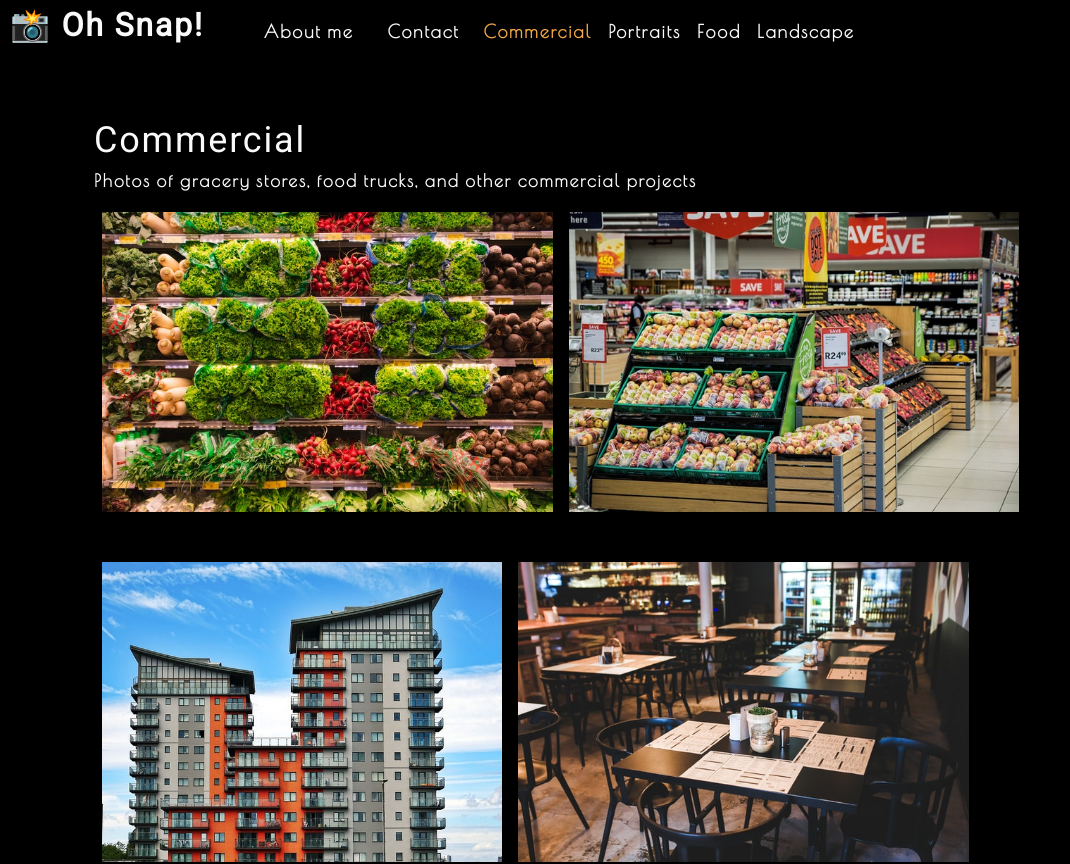
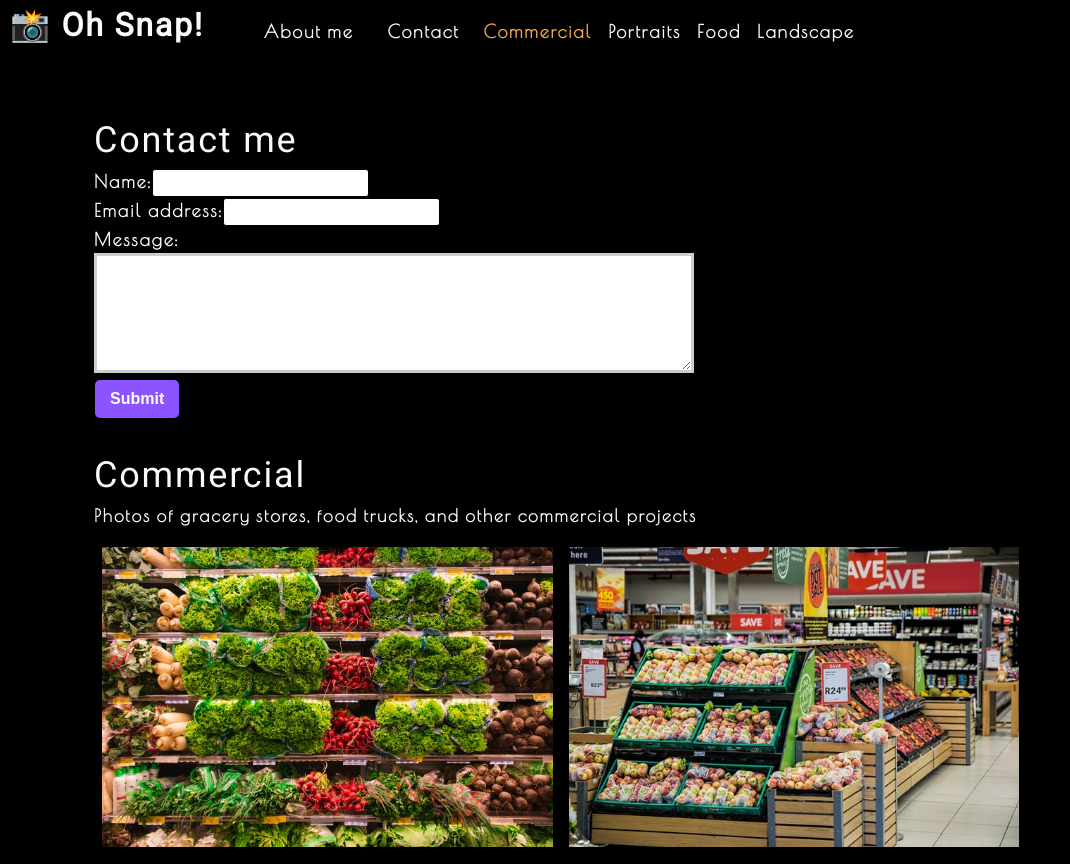
Before and after one commit to jbrister71/photo-port, a React (Create React App) app: page / in a window 1280 px wide. Shown: the top 864 px of the page, without its empty margins (0-1070 px from the left). Built offline with nearby package versions, Linux system fonts and the light colour scheme.

Commit message:
added contact form

```diff
--- a/src/App.js
+++ b/src/App.js
@@ -2,6 +2,7 @@
 import Nav from './components/Nav';
 import About from './components/About';
 import Gallery from './components/Gallery';
+import ContactForm from './components/Contact';
 
 function App() {
   const [categories] = useState([
@@ -20,6 +21,7 @@
         setCurrentCategory={setCurrentCategory}
         currentCategory={currentCategory} />
       <main>
+        <ContactForm></ContactForm>
         <Gallery currentCategory={currentCategory}></Gallery>
           <About />
       </main>
--- /dev/null
+++ b/src/components/Contact/index.js
@@ -0,0 +1,38 @@
+import React, { useState } from 'react';
+
+function ContactForm() {
+    const [formState, setFormState] = useState({name: '', email: '', message: ''});
+    const { name, email, message } = formState
+
+    function handleChange(e) {
+        setFormState({...formState, [e.target.name]: e.target.value})
+    }
+
+    function handleSubmit(e) {
+        e.preventDefault();
+        console.log(formState);
+    }
+
+    return (
+        <section>
+            <h1>Contact me</h1>
+            <form id="contact-form" onSubmit={handleSubmit}>
+                <div>
+                    <label htmlFor="name">Name:</label>
+                    <input type="text" name="name" defaultValue={name} onChange={handleChange} />
+                </div>
+                <div>
+                    <label htmlFor='email'>Email address:</label>
+                    <input type="email" name='email' defaultValue={email} onChange={handleChange} />
+                </div>
+                <div>
+                    <label htmlFor='message'>Message:</label>
+                    <textarea name='message' rows="5" defaultValue={message} onChange={handleChange} />
+                </div>
+                <button type='submit'>Submit</button>
+            </form>
+        </section>
+    )
+}
+
+export default ContactForm;
```
